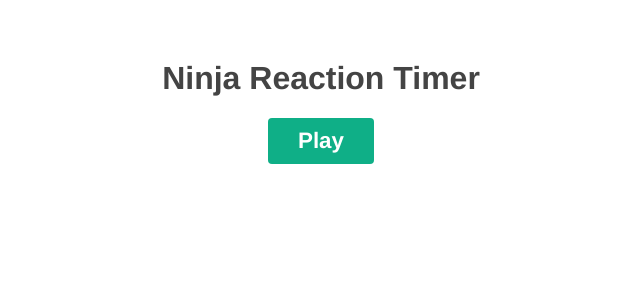
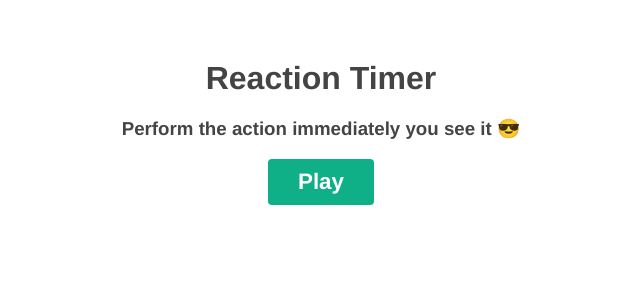
Before and after one commit to CKMolinga/Reaction-Timer, a Vue app: page / in a window 1280 px wide. Shown: the top 300 px of the page, without its empty margins (319-959 px from the left). Built offline with nearby package versions, Linux system fonts and the light colour scheme.

Commit message:
Update App.vue

```diff
--- a/src/App.vue
+++ b/src/App.vue
@@ -1,5 +1,6 @@
 <template>
-  <h1>Ninja Reaction Timer</h1>
+  <h1>Reaction Timer</h1>
+  <h3>Perform the action immediately you see it 😎</h3>
   <button @click="start" :disabled="isPlaying">Play</button>
   <Block v-if="isPlaying" :delay="delay" @reaction="endGame" ></Block>
   <Results v-if="showResults" :score="score"></Results>
@@ -45,6 +46,10 @@ export default {
     margin-top: 60px;
   }
 
+  h3 {
+  text-align: center;
+  }
+
   button {
     font-family: Avenir, Helvetica, Arial, sans-serif;
     -webkit-font-smoothing: antialiased;
```
